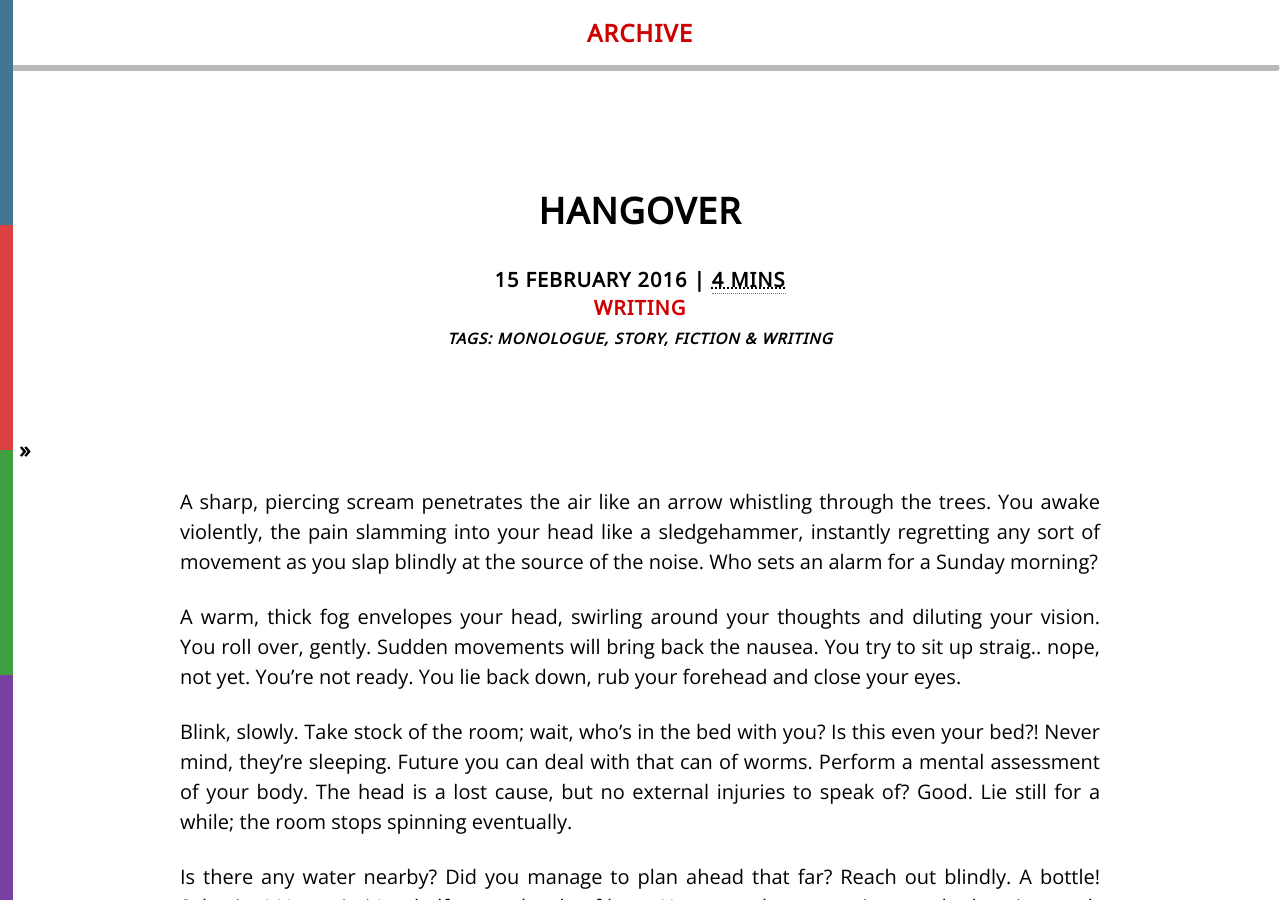
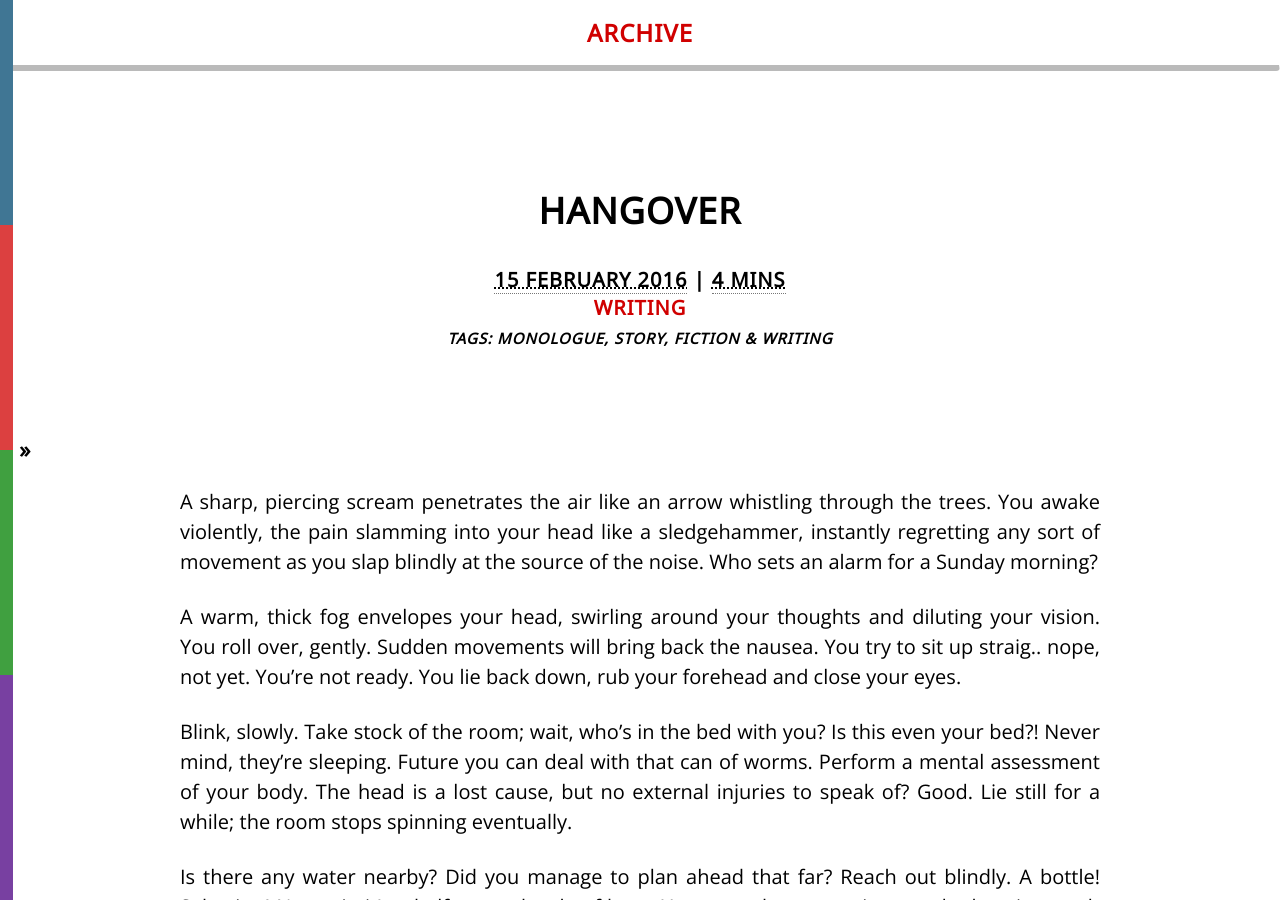
Before and after one commit to CameronD17/blog, a Jekyll site: the page built from _posts/2016-02-15-hangover.markdown, in a window 1280 px wide and 900 px high. Built offline with Jekyll 4.4.1, drawn with Linux system fonts in a browser that asks for light colours; nearby versions of some CDN libraries; part of the change alters nothing that is shown.

```diff
--- a/_layouts/post.html
+++ b/_layouts/post.html
@@ -25,7 +25,7 @@
                                                 {{ page.title }}
                                             </h1>
                                             <div class="post-details intro-text">
-                                                {{ page.date | date: "%d %B %Y" }} | <abbr title="{{ page.content | number_of_words }} words">{{ wordcount | divided_by: 200 | plus: 1 }} min{% if wordcount > 200 %}s{% endif %}</abbr><br />
+                                                <abbr title="Posted at {{ page.date | date: '%H:%M on %A, %d %B %Y' }}">{{ page.date | date: "%d %B %Y" }}</abbr> | <abbr title="{{ page.content | number_of_words }} words">{{ wordcount | divided_by: 200 | plus: 1 }} min{% if wordcount > 200 %}s{% endif %}</abbr><br />
                                                 {% for category in page.categories %}
                                                     <a href="{{ site.baseurl }}/#{{category}}">{{category}}{% if category == "charlie" %} <i class="fa fa-paw fa-fw"></i>{% endif %}</a>{% unless post.categories.size == 1 %}{% if forloop.rindex0 == 1 %} &{% elsif forloop.last == false %}, {% endif %}{% endunless %}
                                                 {% endfor %}
```
